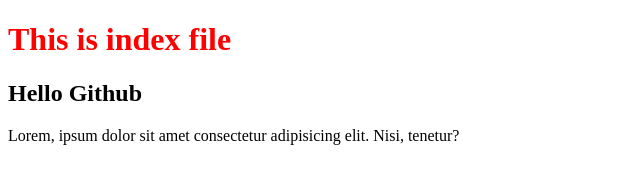
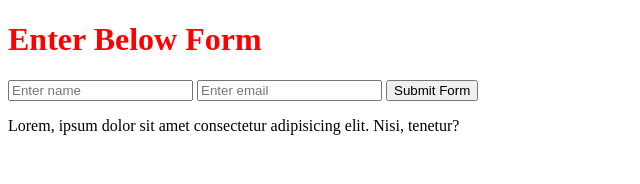
Before and after one commit to yashsingh-dev/FIrst-Repo, a plain HTML site: page src/index.html in a window 1280 px wide. Shown: the whole page, without its empty margins (0-640 px from the left). Drawn offline with Linux system fonts and the light colour scheme.

Commit message:
add form

```diff
--- a/src/index.html
+++ b/src/index.html
@@ -7,8 +7,12 @@
     <link rel="stylesheet" href="style.css">
 </head>
 <body>
-    <h1>This is index file</h1>
-    <h2>Hello Github</h2>
+    <h1>Enter Below Form</h1>
+    <form action="submit">
+        <input type="text" placeholder="Enter name" name="name" id="name">
+        <input type="email" placeholder="Enter email" name="email" id="email">
+        <button type="submit">Submit Form</button>
+    </form>
     <p>Lorem, ipsum dolor sit amet consectetur adipisicing elit. Nisi, tenetur?</p>
     <script src="script.js"></script>
 </body>
```
